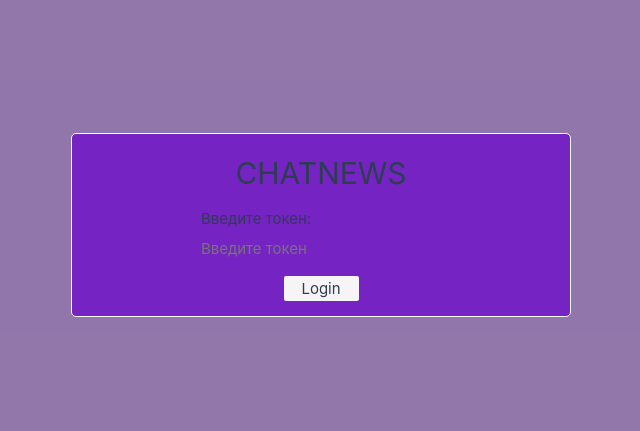
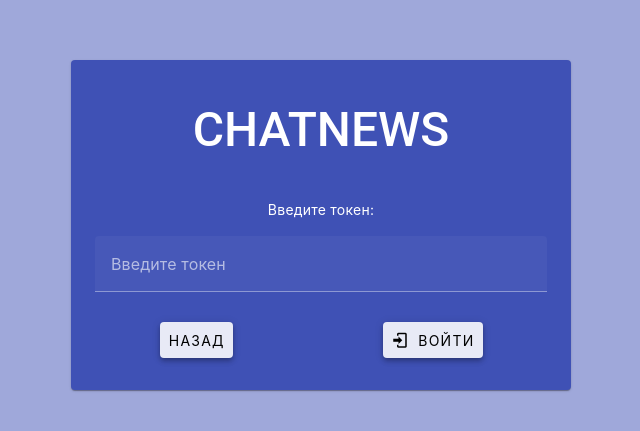
Before and after one commit to temaakop/chat-news, a Vue app in the folder chat-project/: page /login in a window 1280 px wide. Shown: the part 175-606 px from the top of the page, without its empty margins (319-959 px from the left). Built offline with nearby package versions, Linux system fonts and the light colour scheme.

Commit message:
CN-1: подключил vuetify к LoginView и добавил несколько небольших изменений

```diff
--- a/chat-project/src/assets/base.css
+++ b/chat-project/src/assets/base.css
@@ -56,6 +56,7 @@
   box-sizing: border-box;
   margin: 0;
   font-weight: normal;
+  text-decoration: none;
 }
 
 body {
--- a/chat-project/src/views/AuthorizationView.vue
+++ b/chat-project/src/views/AuthorizationView.vue
@@ -31,6 +31,15 @@ const handleClick = () => {
         label="Введите Email"
       ></v-text-field>
       <v-card-actions class="d-flex justify-space-between">
+        <v-btn
+          prepend-icon="mdi-account-circle"
+          rounted="xs"
+          elevation="4"
+          @click="router.push('/')"
+          class="bg-indigo-lighten-5"
+        >
+          Назад
+        </v-btn>
         <v-btn
           prepend-icon="mdi-account-circle"
           rounted="xs"
--- a/chat-project/src/views/HomeView.vue
+++ b/chat-project/src/views/HomeView.vue
@@ -9,6 +9,7 @@ const modalIsOpen = ref(false)
 
 const userStore = useUserStore()
 
+//TODO: убрать установку емейла и токена, каждыый раз.
 onMounted(async () => {
   const token = localStorage.getItem('token')
   if (token) {
@@ -30,9 +31,9 @@ const closeModal = () => {
 
 <template>
   <UserInfoModal @close-modal="closeModal" v-if="modalIsOpen" />
-
   <PageHeader @open-modal="openModal" />
   <main>
+    <div class="container">
       <div class="sidebar">
         <ul>
           <li>
@@ -46,14 +47,16 @@ const closeModal = () => {
       <div class="content">
         <RouterView />
       </div>
+    </div>
   </main>
 </template>
 <style scoped>
-main {
+.container {
+  display: grid;
   margin: 0 auto;
   max-width: 1000px;
   width: 100%;
-  display: grid;
+
   grid-template-columns: 1fr 7fr;
   gap: 10px;
   padding: 20px;
--- a/chat-project/src/views/LoginView.vue
+++ b/chat-project/src/views/LoginView.vue
@@ -7,10 +7,7 @@ const userStore = useUserStore()
 
 const router = useRouter()
 
-const userEmail = ref('')
 const userToken = ref('')
-
-const emailSent = ref(false)
 
 const handleClick = () => {
   localStorage.setItem('token', userToken.value)
@@ -20,7 +17,7 @@ const handleClick = () => {
 </script>
 
 <template>
-  <div class="container">
+  <!-- <div class="container">
     <div class="authorization-container">
       <h1 class="title">CHATNEWS</h1>
 
@@ -32,11 +29,40 @@ const handleClick = () => {
         <button @click="handleClick" class="login-button">Login</button>
       </div>
     </div>
+  </div> -->
+  <div class="d-flex h-screen align-center justify-center bg-indigo-lighten-3">
+    <v-card
+      class="pa-6 d-flex align-center flex-column justify-center rounded bg-indigo"
+      :width="500"
+    >
+      <v-card-title class="text-h3 mb-6">CHATNEWS</v-card-title>
+      <v-card-text>Введите токен:</v-card-text>
+
+      <v-text-field
+        v-model="userToken"
+        class="align-self-stretch"
+        label="Введите токен"
+      ></v-text-field>
+      <v-card-actions class="d-flex justify-space-between w-75">
+        <v-btn rounted="xs" elevation="4" @click="router.push('/')" class="bg-indigo-lighten-5">
+          Назад
+        </v-btn>
+        <v-btn
+          prepend-icon="mdi-login"
+          rounted="xs"
+          elevation="4"
+          @click="handleClick"
+          class="bg-indigo-lighten-5"
+        >
+          Войти
+        </v-btn>
+      </v-card-actions>
+    </v-card>
   </div>
 </template>
 
 <style scoped>
-.container {
+/* .container {
   min-height: 100vh;
   display: flex;
   align-items: center;
@@ -81,5 +107,5 @@ input {
   background-color: rgb(247, 244, 248);
   border: none;
   border-radius: 2px;
-}
+} */
 </style>
--- a/chat-project/src/views/WelcomeView.vue
+++ b/chat-project/src/views/WelcomeView.vue
@@ -1,5 +1,16 @@
 <script setup lang="ts">
+import { connectionToWebSocket } from '@/api/api';
+import { onMounted } from 'vue';
 import { useRouter } from 'vue-router'
+
+onMounted(() => {
+  const userEmail = localStorage.getItem('email');
+  const userToken = localStorage.getItem('token');
+  if (userEmail && userToken) {
+    connectionToWebSocket(userToken);
+    router.push('/main')
+  }
+})
 
 const router = useRouter()
 </script>
@@ -22,14 +33,12 @@ const router = useRouter()
           Регистрация
         </v-btn>
         <v-btn
+        prepend-icon="di-login"
           rounted="xs"
           elevation="4"
           @click="router.push('/login')"
           class="bg-indigo-lighten-5"
         >
-          <template v-slot:prepend>
-            <v-icon icon="mdi-login"></v-icon>
-          </template>
           Войти
         </v-btn>
       </v-card-actions>
```
Lines whose indentation alone changed are shown as unchanged.
